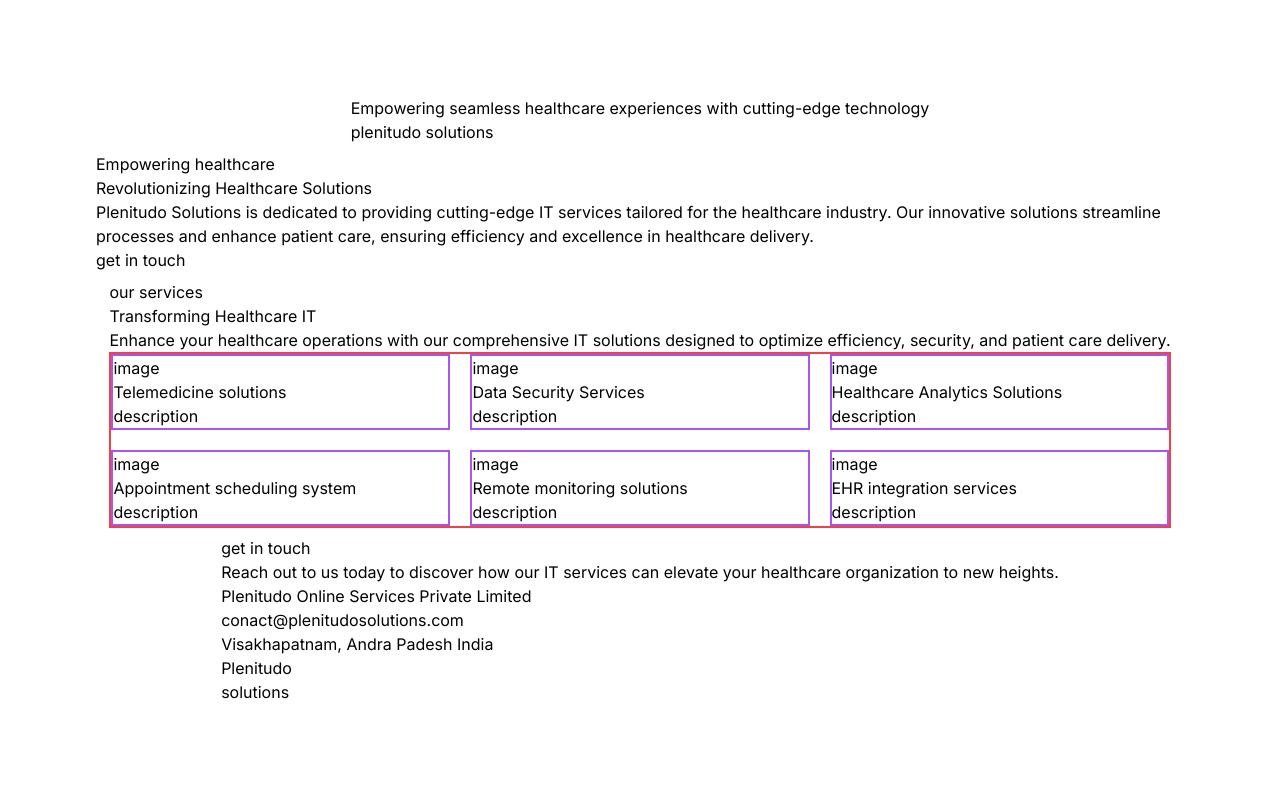
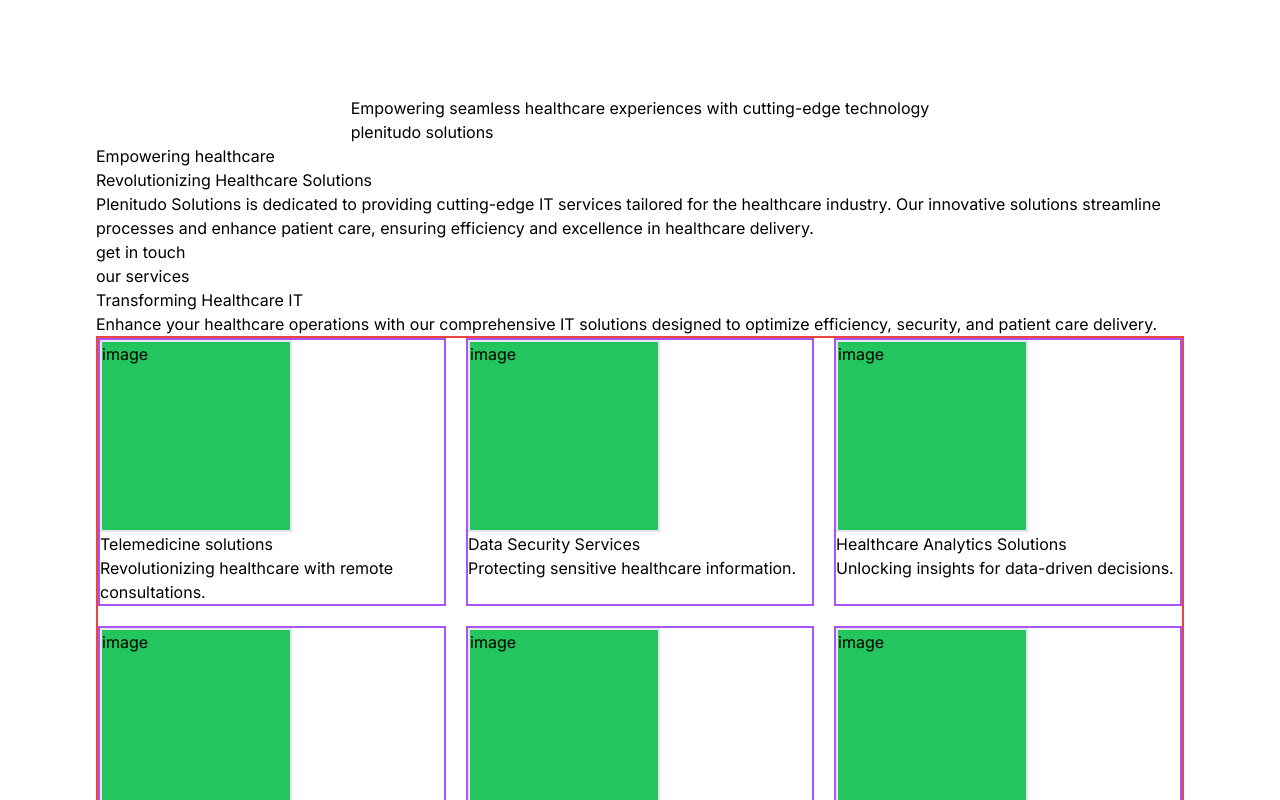
Before and after one commit to Sandeep-DSK/PlenitudoWebsite, a Next.js app: page / in a window 1280 px wide. Shown: the top 800 px of the page. Built offline with nearby package versions, Linux system fonts and the light colour scheme.

Commit message:
updated data for all the services in the grid and added placeholder boxes for images in service grid

```diff
--- a/app/page.tsx
+++ b/app/page.tsx
@@ -31,34 +31,34 @@
         </span>
         <div className="grid grid-row-3 grid-cols-3 border-2 border-red-500 gap-5">
           <div className="border-2 border-purple-500">
-            <div>image</div>
+            <div className="border-2 h-48 w-48 bg-green-500">image</div>
             <Link href={'/telemedicine-solutions'}>Telemedicine solutions</Link>
-            <div>description</div>
+            <p>Revolutionizing healthcare with remote consultations.</p>
           </div>
           <div className="border-2 border-purple-500">
-            <div>image</div>
+            <div className="border-2 h-48 w-48 bg-green-500">image</div>
             <Link href={'/data-security-services'}>Data Security Services</Link>
-            <div>description</div>
+            <p>Protecting sensitive healthcare information.</p>
           </div>
           <div className="border-2 border-purple-500">
-            <div>image</div>
+            <div className="border-2 h-48 w-48 bg-green-500">image</div>
             <Link href={'/healthcare-analytics-solutions '}>Healthcare Analytics Solutions</Link>
-            <div>description</div>
+            <p>Unlocking insights for data-driven decisions.</p>
           </div>
           <div className="border-2 border-purple-500">
-            <div>image</div>
-            <Link href={'appointment-scheduling-system'}>Appointment scheduling system </Link>
-            <div>description</div>
+            <div className="border-2 h-48 w-48 bg-green-500">image</div>
+            <Link href={'appointment-scheduling-system'}>Appointment Scheduling System </Link>
+            <p>Efficiently manage patient appointments.</p>
           </div>
           <div className="border-2 border-purple-500">
-            <div>image</div>
-            <Link href={'remote-monitoring-solutions'}>Remote monitoring solutions</Link>
-            <div>description</div>
+            <div className="border-2 h-48 w-48 bg-green-500">image</div>
+            <Link href={'remote-monitoring-solutions'}>Remote Monitoring Solutions</Link>
+            <p>Monitoring patient health remotely.</p>
           </div>
           <div className="border-2 border-purple-500">
-            <div>image</div>
-            <Link href={'ehr-integration-services'}>EHR integration services</Link>
-            <div>description</div>
+            <div className="border-2 h-48 w-48 bg-green-500">image</div>
+            <Link href={'ehr-integration-services'}>EHR Integration Services</Link>
+            <p>Seamlessly integrate electronic health records.</p>
           </div>
         </div>
       </div>
```
